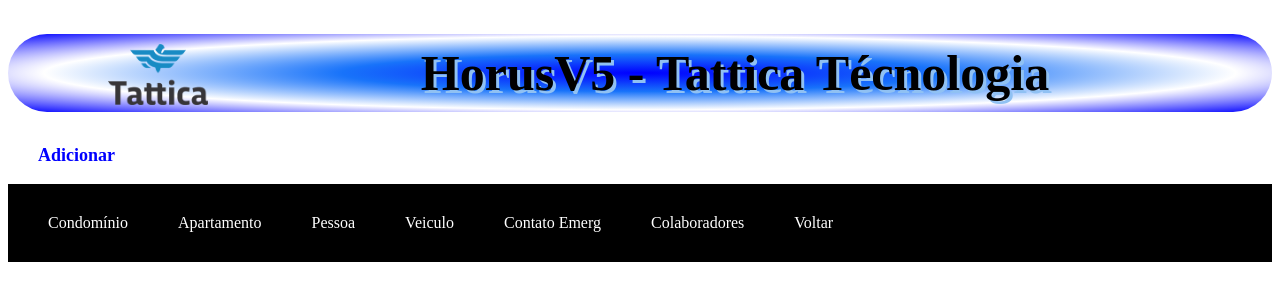
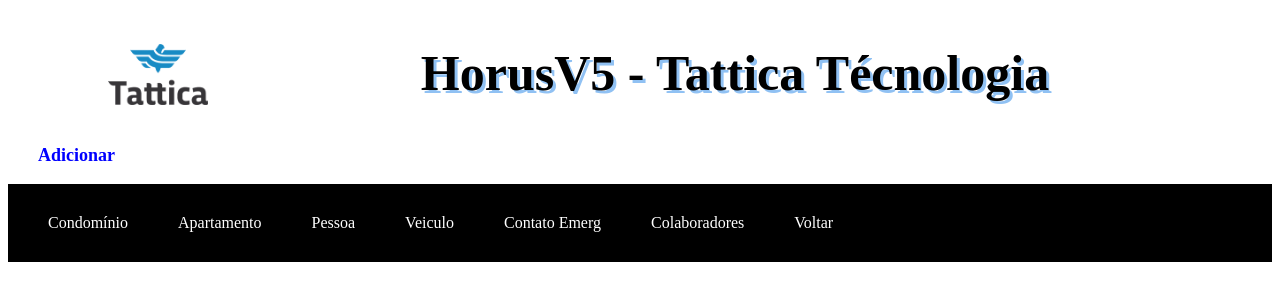
Before and after one commit to rodrigowilton/horusv5, a Django app: page /adm in a window 1280 px wide. Shown: the top 301 px of the page. Run offline with Django 5.2, Linux system fonts and the light colour scheme.

Commit message:
horusv5 - v1 - alteracao css

```diff
--- a/core/static/css/estilo.css
+++ b/core/static/css/estilo.css
@@ -15,7 +15,6 @@ table {
 h1{
     padding: 10px;
     font-size:50px;
-    background-image:radial-gradient(blue, #1873fa, white, blue);
     text-shadow: 3px 3px #90c1f3;
     text-align:center;
     border-radius: 40px;
```
